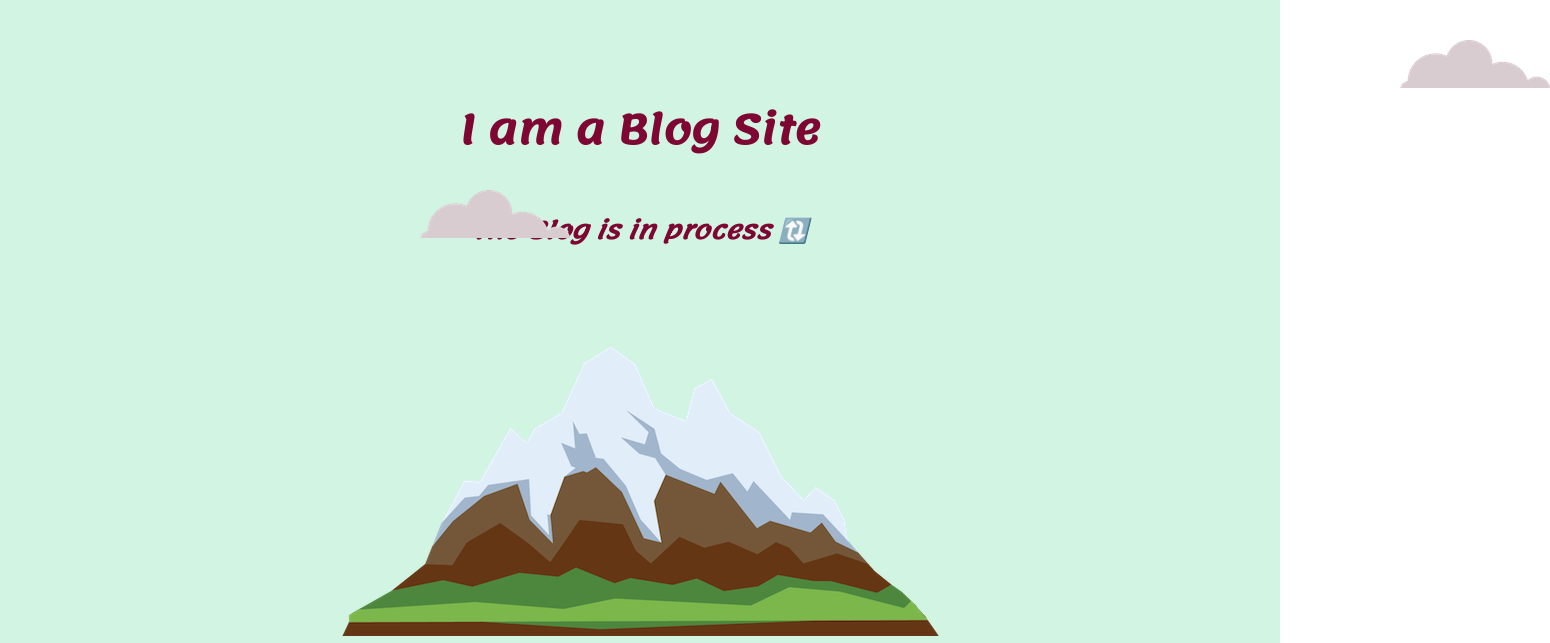
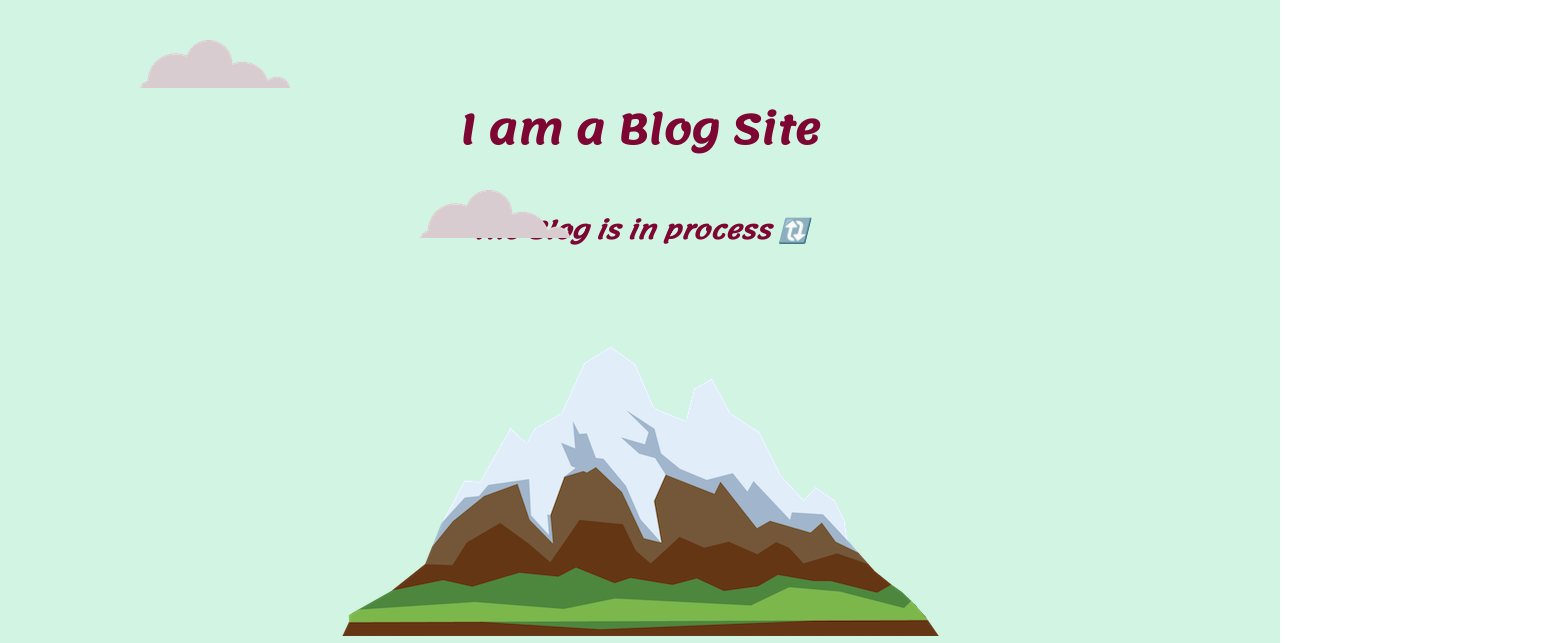
Before and after one commit to swati1752/sarcasticgig, a plain HTML site: page index.html in a window 1280 px wide. Shown: the top 643 px of the page, 1550 px wide, since content can reach past the window. Drawn offline with Linux system fonts and the light colour scheme; grey boxes are pictures that could not be loaded.

Commit message:
Update style.css

```diff
--- a/css/style.css
+++ b/css/style.css
@@ -31,7 +31,7 @@ p{
 .cc{
   position: absolute;
   top: 40px;
-  left: 1400px;
+  left: 140px;
 }
 ul{
   list-style-type:none;
```
